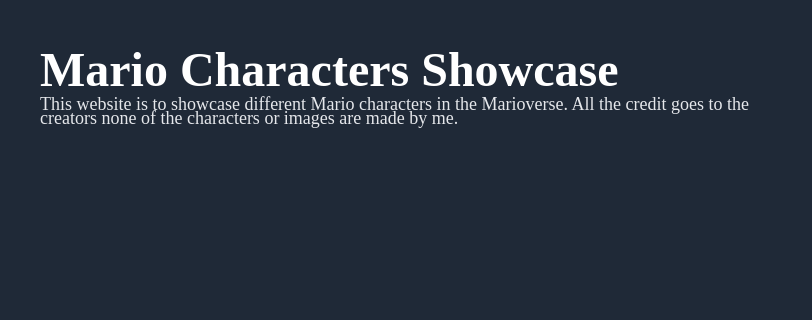
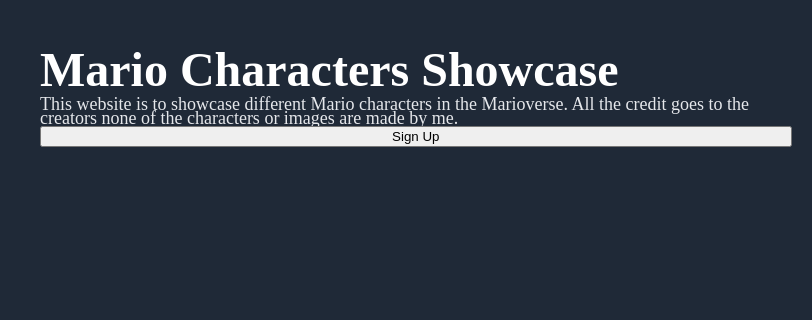
Before and after one commit to Ansh743/odin-mario, a plain HTML site: page index.html in a window 1280 px wide. Shown: the part 131-451 px from the top of the page, 0-812 px from the left. Drawn offline with Linux system fonts and the light colour scheme; a script that the page names is missing.

Commit message:
Added Sign up button to section 1

```diff
--- a/index.html
+++ b/index.html
@@ -30,6 +30,7 @@
                 This website is to showcase different Mario characters in the Marioverse. All the credit goes to the
                 creators none of the characters or images are made by me.
             </div>
+            <button class="signup-btn">Sign Up</button>
         </div>
         <div class="des-img">
             <img src="./images/all.jpg" alt="All Characters" width="100%">
```
